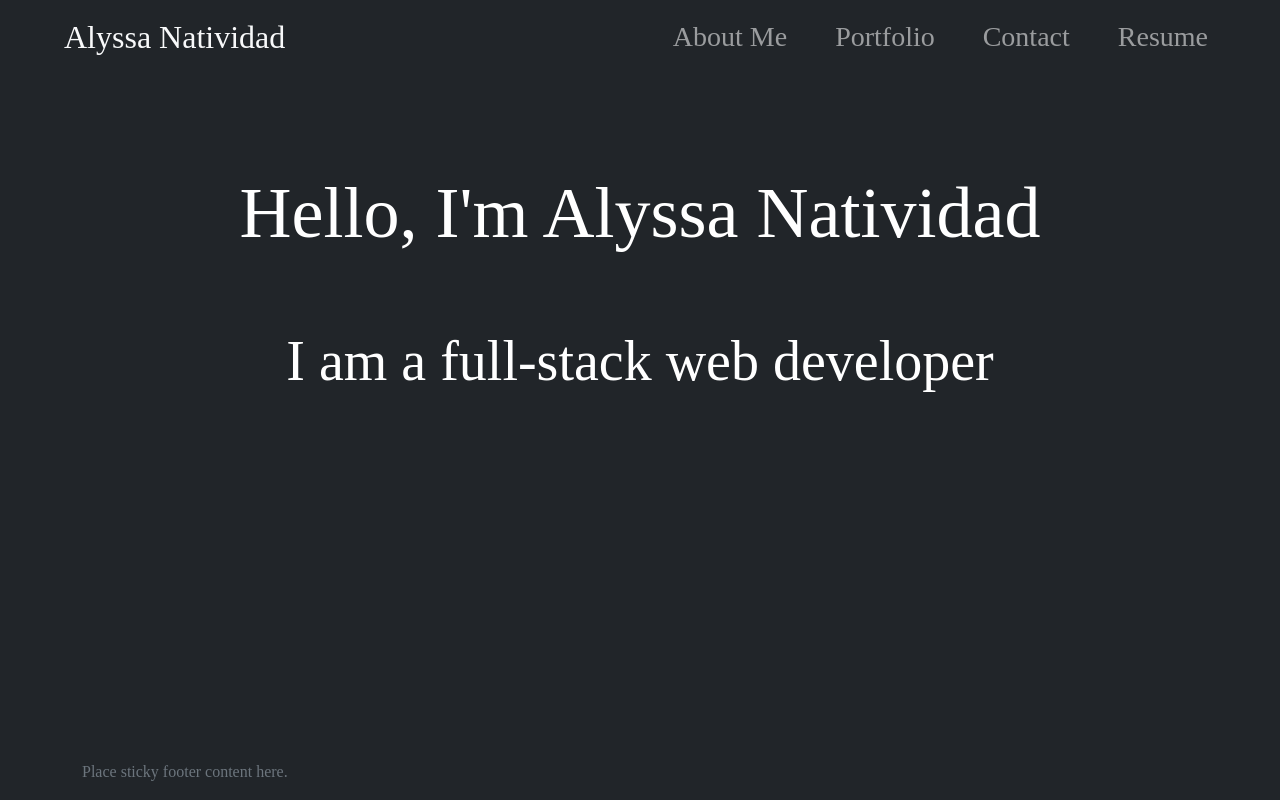
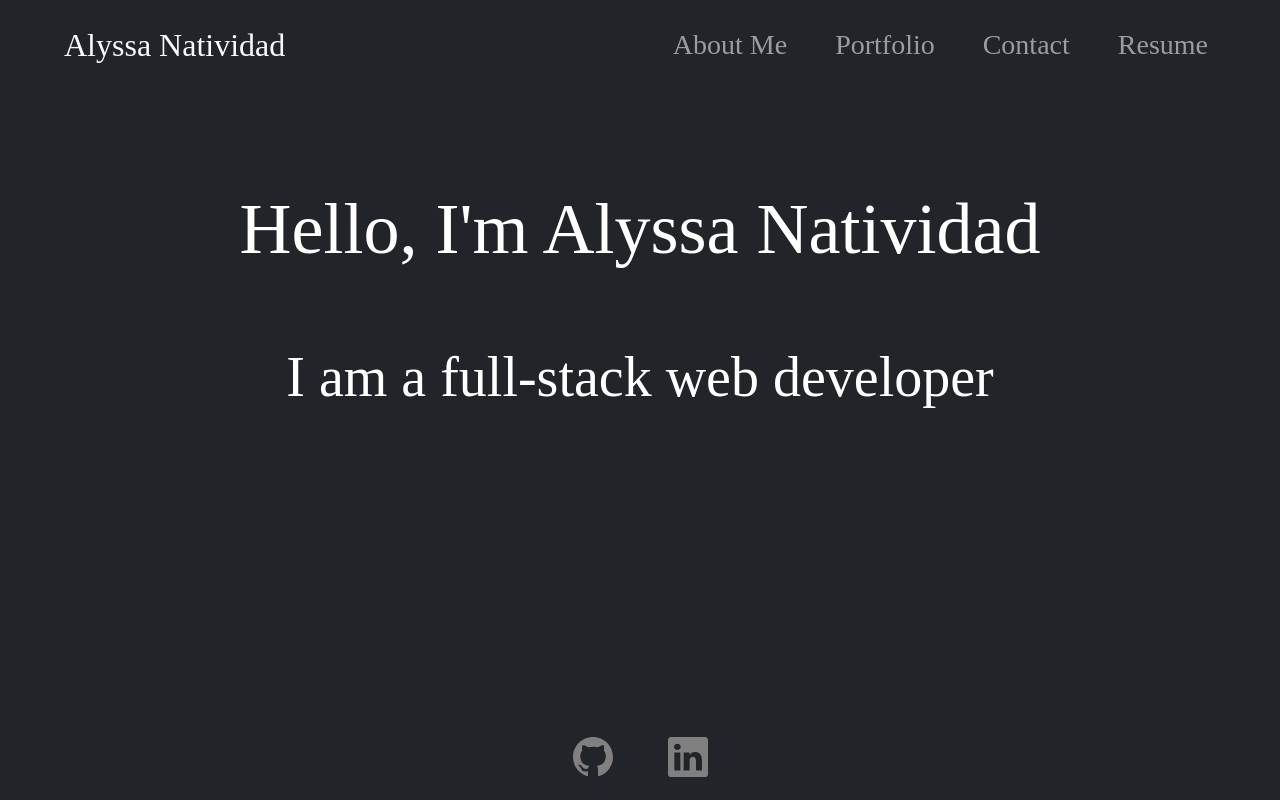
Before and after one commit to alainatividad/React-Portfolio, a React (Create React App) app: page / in a window 1280 px wide. Built offline with nearby package versions, Linux system fonts and the light colour scheme; a web font is replaced by a local one.

Commit message:
Fixed footer

```diff
--- a/src/components/Footer.js
+++ b/src/components/Footer.js
@@ -2,11 +2,46 @@
 
 export default function Footer() {
   return (
-    <footer class="mt-auto py-3">
-      <div class="container">
-        <span class="text-muted text-center">
-          Place sticky footer content here.
-        </span>
+    <footer className="mt-auto py-3">
+      <div className="container">
+        <div className="row justify-content-center">
+          <button type="button" className="col-1 btn btn-outline-dark">
+            <a
+              href="https://www.github.com/alainatividad"
+              target="_blank"
+              rel="norefferer"
+            >
+              <svg
+                xmlns="http://www.w3.org/2000/svg"
+                width="40"
+                height="40"
+                fill="grey"
+                className="bi bi-github"
+                viewBox="0 0 16 16"
+              >
+                <path d="M8 0C3.58 0 0 3.58 0 8c0 3.54 2.29 6.53 5.47 7.59.4.07.55-.17.55-.38 0-.19-.01-.82-.01-1.49-2.01.37-2.53-.49-2.69-.94-.09-.23-.48-.94-.82-1.13-.28-.15-.68-.52-.01-.53.63-.01 1.08.58 1.23.82.72 1.21 1.87.87 2.33.66.07-.52.28-.87.51-1.07-1.78-.2-3.64-.89-3.64-3.95 0-.87.31-1.59.82-2.15-.08-.2-.36-1.02.08-2.12 0 0 .67-.21 2.2.82.64-.18 1.32-.27 2-.27.68 0 1.36.09 2 .27 1.53-1.04 2.2-.82 2.2-.82.44 1.1.16 1.92.08 2.12.51.56.82 1.27.82 2.15 0 3.07-1.87 3.75-3.65 3.95.29.25.54.73.54 1.48 0 1.07-.01 1.93-.01 2.2 0 .21.15.46.55.38A8.012 8.012 0 0 0 16 8c0-4.42-3.58-8-8-8z" />
+              </svg>
+            </a>
+          </button>
+          <button type="button" className="col-1 btn btn-outline-dark">
+            <a
+              href="https://www.linkedin.com/in/alyssa-natividad"
+              rel="norefferer"
+              target="_blank"
+            >
+              <svg
+                xmlns="http://www.w3.org/2000/svg"
+                width="40"
+                height="40"
+                fill="grey"
+                className="bi bi-linkedin"
+                viewBox="0 0 16 16"
+              >
+                <path d="M0 1.146C0 .513.526 0 1.175 0h13.65C15.474 0 16 .513 16 1.146v13.708c0 .633-.526 1.146-1.175 1.146H1.175C.526 16 0 15.487 0 14.854V1.146zm4.943 12.248V6.169H2.542v7.225h2.401zm-1.2-8.212c.837 0 1.358-.554 1.358-1.248-.015-.709-.52-1.248-1.342-1.248-.822 0-1.359.54-1.359 1.248 0 .694.521 1.248 1.327 1.248h.016zm4.908 8.212V9.359c0-.216.016-.432.08-.586.173-.431.568-.878 1.232-.878.869 0 1.216.662 1.216 1.634v3.865h2.401V9.25c0-2.22-1.184-3.252-2.764-3.252-1.274 0-1.845.7-2.165 1.193v.025h-.016a5.54 5.54 0 0 1 .016-.025V6.169h-2.4c.03.678 0 7.225 0 7.225h2.4z" />
+              </svg>
+            </a>
+          </button>
+        </div>
       </div>
     </footer>
   );
--- a/src/components/Nav.js
+++ b/src/components/Nav.js
@@ -1,15 +1,8 @@
 import React from "react";
 
 export default function Nav({ currentPage, handlePageChange }) {
-  // const navStyle = {
-  //   padding: "20px 10px",
-  //   backgroundImage:
-  //     "linear-gradient(50deg,#0D1B2A,#1B263B,#415A77,#778DA9,#E0E1DD)",
-  // };
-
   return (
-    // <nav className="navbar navbar-light" style={navStyle}>
-    <nav className="navbar navbar-expand-md navbar-dark">
+    <nav className="navbar navbar-expand-md navbar-dark py-3">
       <a
         className="navbar-brand ms-3 fs-2 text-light"
         href="#Home"
--- a/src/components/PortfolioContainer.js
+++ b/src/components/PortfolioContainer.js
@@ -1,5 +1,4 @@
 import React, { useState } from "react";
-import "animate.css";
 import Nav from "./Nav";
 import Footer from "./Footer";
 import About from "./pages/About";
--- a/src/index.js
+++ b/src/index.js
@@ -3,6 +3,7 @@
 import App from "./App";
 import "bootstrap/dist/css/bootstrap.min.css";
 import "bootstrap/dist/js/bootstrap.bundle";
+import "animate.css";
 import "./css/App.css";
 
 const root = ReactDOM.createRoot(document.getElementById("root"));
```
